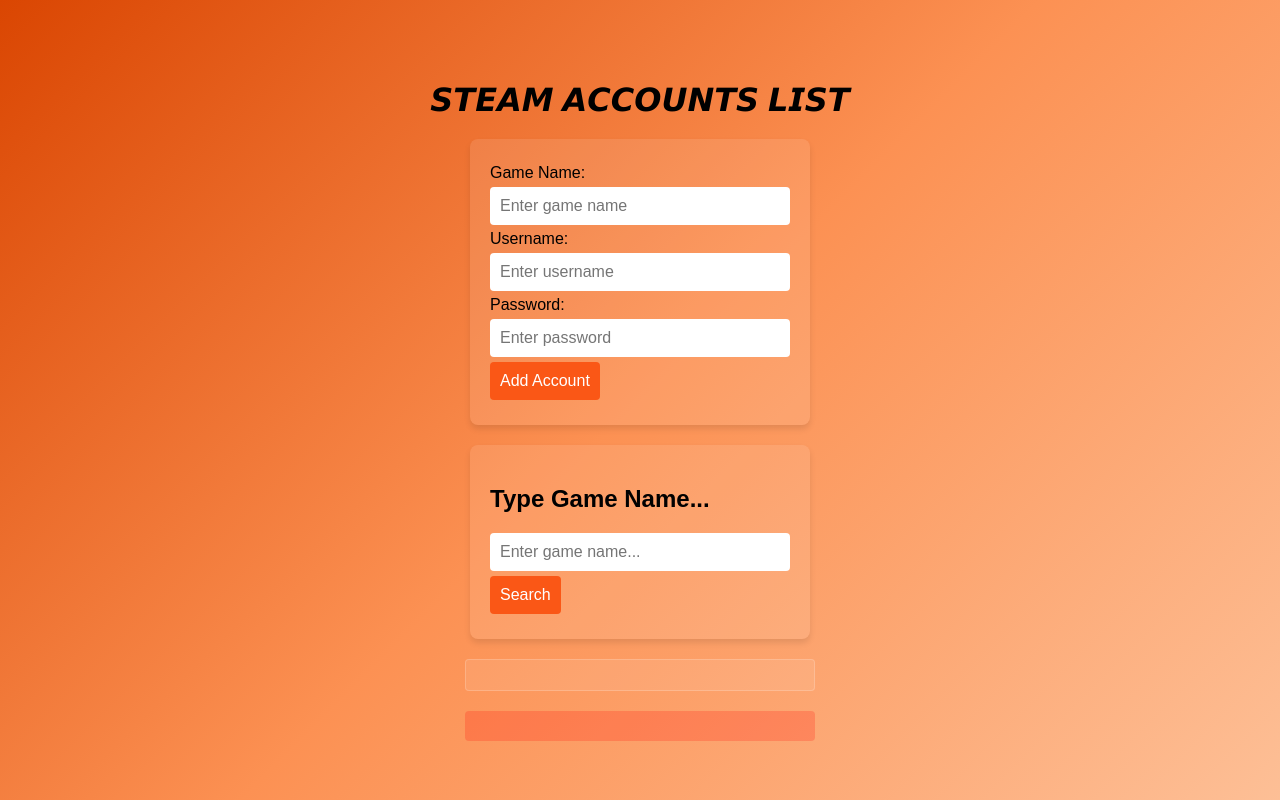
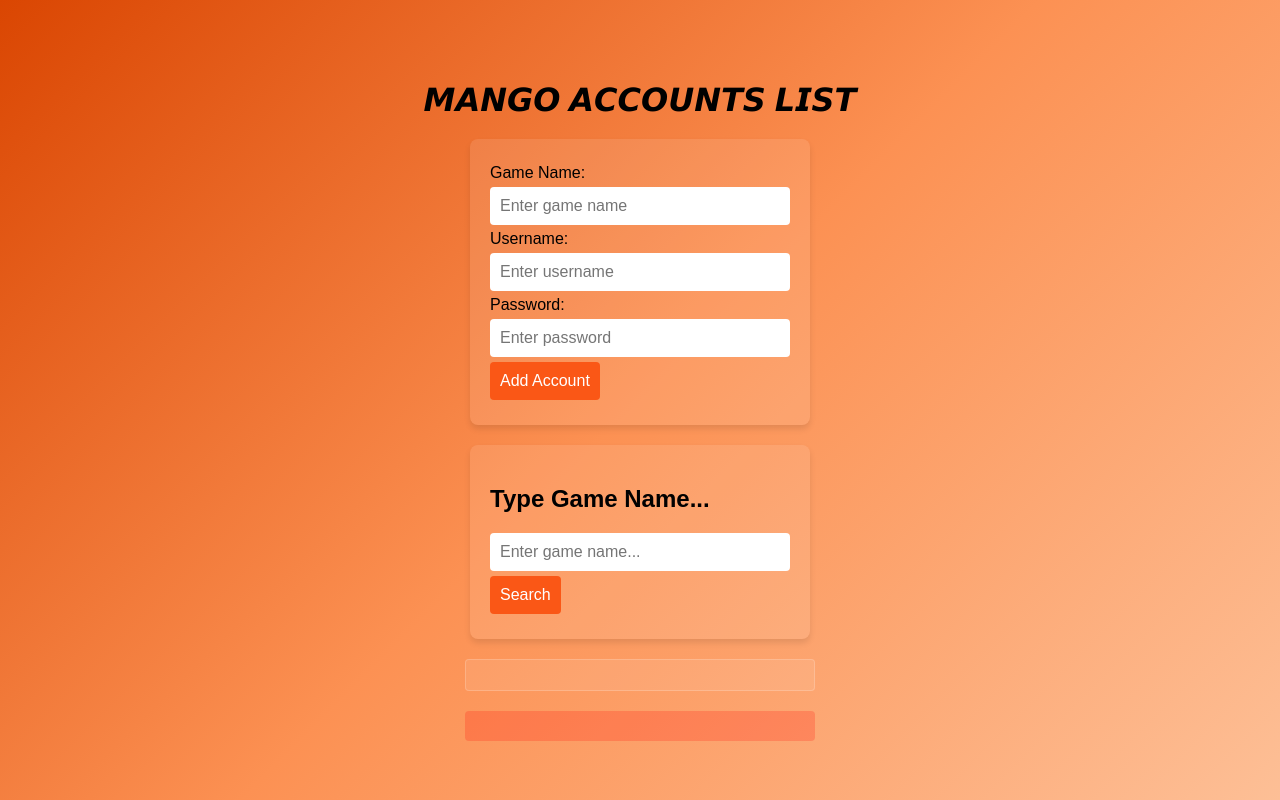
Before and after one commit to salah1739s/Mango, a plain HTML site: page index.html in a window 1280 px wide. Drawn offline with nearby package versions, Linux system fonts and the light colour scheme.

Commit message:
Update index.html

```diff
--- a/index.html
+++ b/index.html
@@ -3,14 +3,14 @@
 <head>
     <meta charset="UTF-8">
     <meta name="google-site-verification" content="IwxoIuFkvVMT_iE8FjMPPHWYEPhYW1p7ndgdTEXHFDU" />
-    <title>STEAM ACCOUNT LIST</title>
+    <title>MANGO LIST</title>
     <link rel="icon" href="icon.ico">
     <script src="https://cdnjs.cloudflare.com/ajax/libs/fuse.js/6.6.2/fuse.min.js"></script>
     <!--STYLES-->
     <link rel="stylesheet" href="style.css">
 </head>
 <body>
-    <h1>𝙎𝙏𝙀𝘼𝙈 𝘼𝘾𝘾𝙊𝙐𝙉𝙏𝙎 𝙇𝙄𝙎𝙏</h1>
+    <h1>𝙈𝘼𝙉𝙂𝙊 𝘼𝘾𝘾𝙊𝙐𝙉𝙏𝙎 𝙇𝙄𝙎𝙏</h1>
     <form id="accountForm">
         <label for="game">Game Name:</label>
         <input type="text" id="game" placeholder="Enter game name" required>
```
